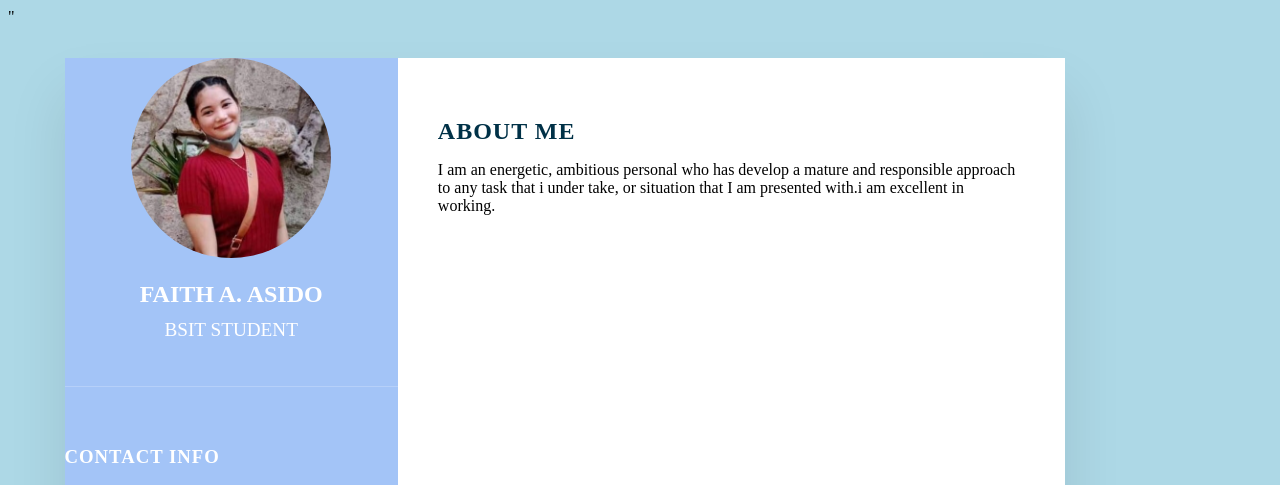
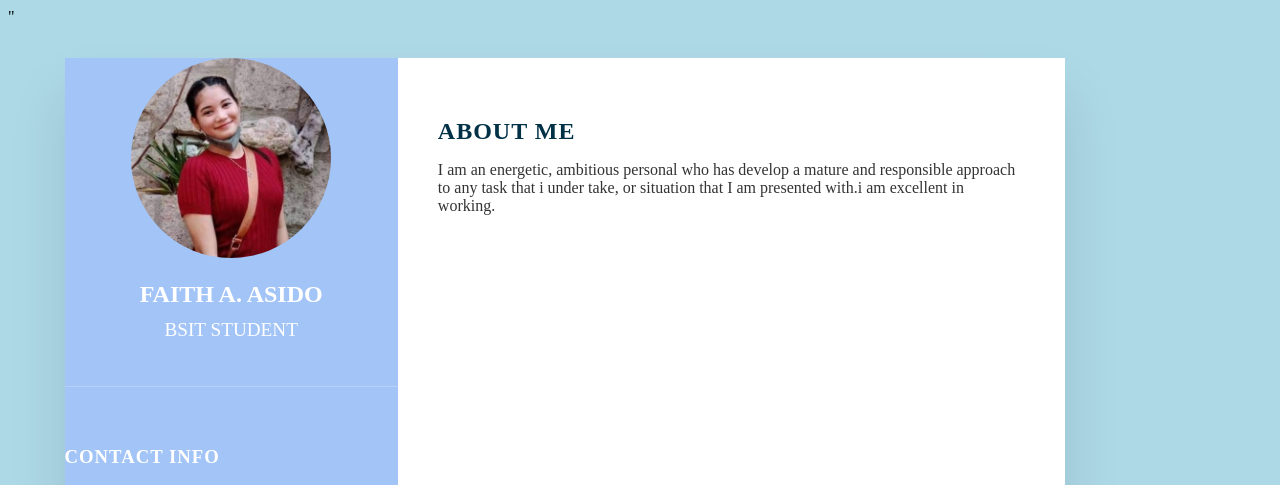
Before and after one commit to AsidoFaith/AFaith.github.o, a plain HTML site: page Index.html in a window 1280 px wide. Shown: the top 485 px of the page. Drawn offline with Linux system fonts and the light colour scheme.

Commit message:
Update and rename index.html to Index.html

```diff
--- a/index.html
+++ b/Index.html
@@ -74,7 +74,7 @@
             <div class="right_Side">
                 <div class="about">
                     <h2 class="title2">About Me</h2>
-                    <p></p>I am an energetic, ambitious personal who has develop a mature and responsible approach to any task that i under take,
+                    <p>I am an energetic, ambitious personal who has develop a mature and responsible approach to any task that i under take,
                         or situation that I am presented with.i am excellent in working.</p>
                 </div>
                 <div class="about">
```
